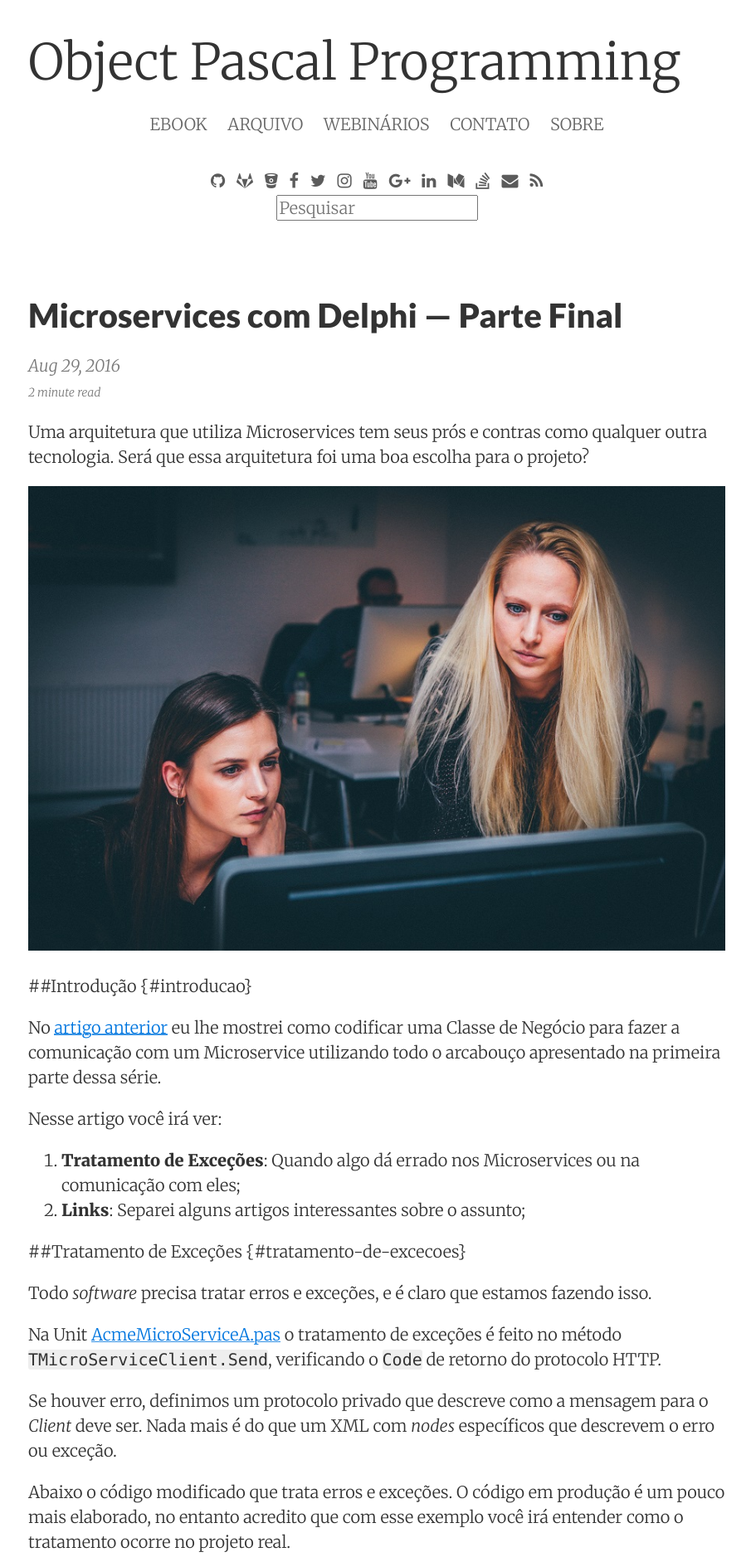
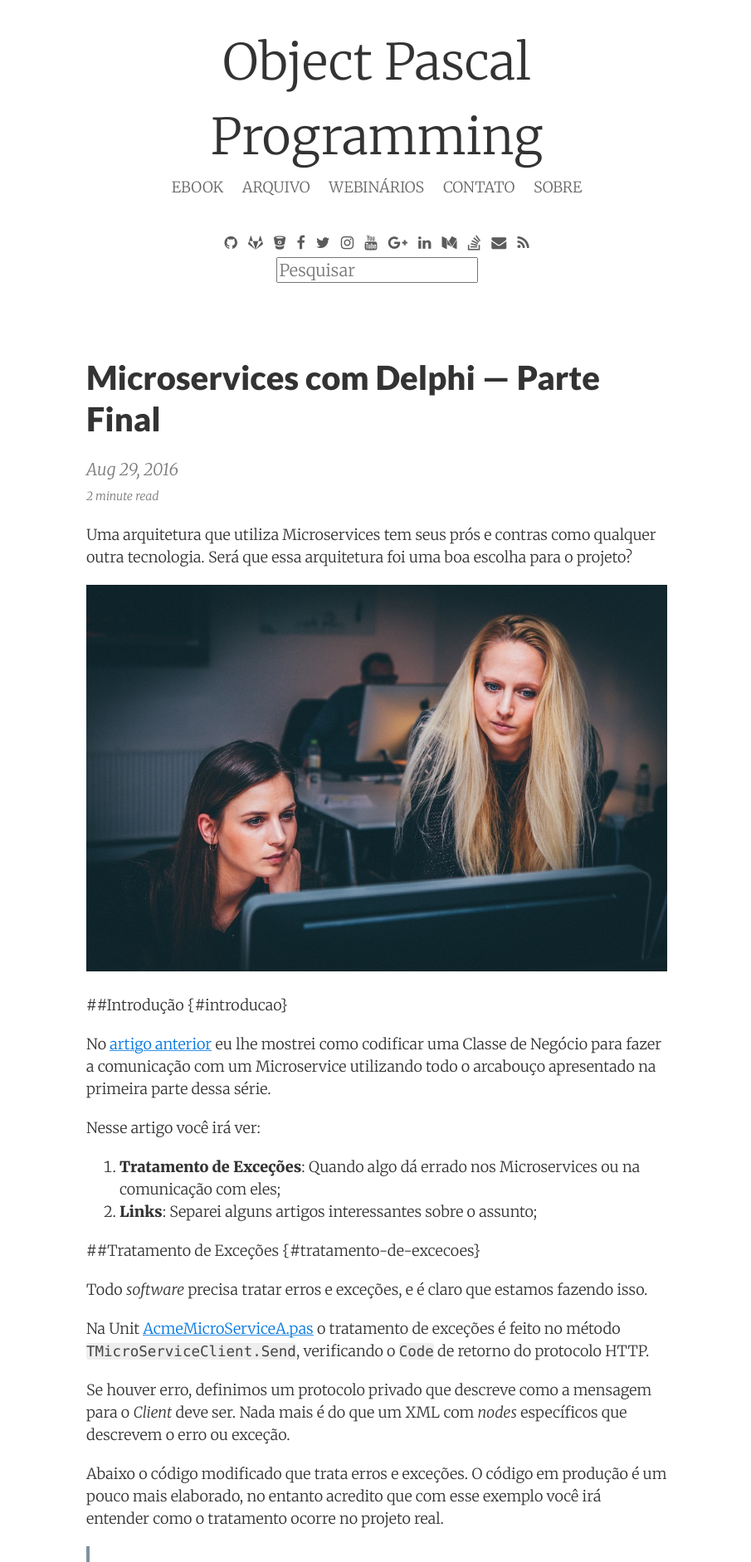
Before and after one commit to mdbs99/opp, a Jekyll site: the page built from _posts/2016-08-29-microservices-delphi-parte-final.md, in a window 1280 px wide. Shown: the top 1883 px of the page at 83% size, without its empty margins (186-1091 px from the left). Built offline with Jekyll 4.4.1, drawn with Linux system fonts in a browser that asks for light colours; comment, search, counter and statistics services are not loaded.

Commit message:
Font, color and size

```diff
--- a/_sass/_code.scss
+++ b/_sass/_code.scss
@@ -10,7 +10,7 @@
 }
 
 code {
-  color: #333333;
+  color: #444;
 }
 
 pre {
--- a/_sass/_variables.scss
+++ b/_sass/_variables.scss
@@ -10,7 +10,7 @@
 $h1: 1.998rem !default;
 $h2: 1.5rem !default;
 $h3: 1.25rem !default;
-$h4: 1rem !default;
+$h4: 0.9rem !default;
 $h5: .875rem !default;
 $h6: .75rem !default;
 $h00: 4rem !default;
@@ -24,7 +24,7 @@
 $abbr-border-bottom: 1px black dotted;
 
 // Page width
-$measure-width: 42rem !default;
+$measure-width: 35rem !default;
 
 // Viewport widths
 $viewport-small: 32em;
--- a/_sass/basscss/_base-typography.scss
+++ b/_sass/basscss/_base-typography.scss
@@ -37,12 +37,12 @@
 code,
 samp {
   font-family: $monospace-font-family;
-  font-size: inherit;
+  font-size: $h5;
 }
 
 pre {
   margin-top: 0;
-  margin-bottom: $space-2;
+  margin-bottom: $space-3;
   overflow-x: scroll;
 }
 
```
